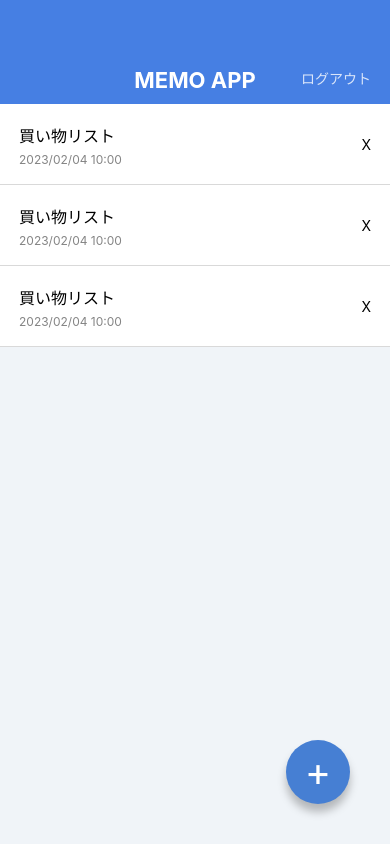
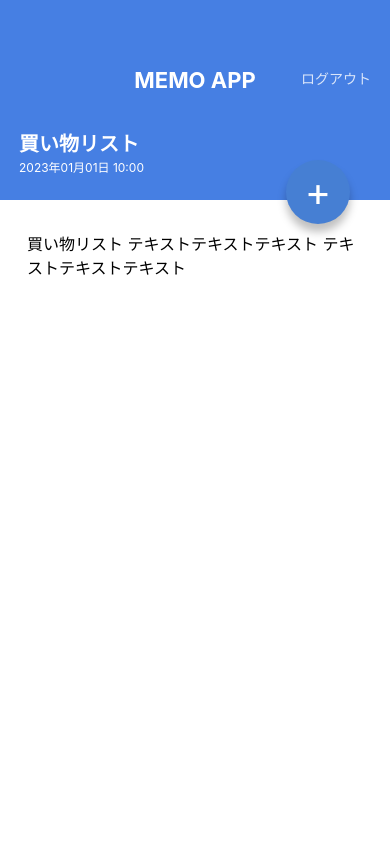
Before and after one commit to horii203/react_app, a React Native app in the folder react_app/: screen / in a window 390 px wide. Built offline with nearby package versions, Linux system fonts and the light colour scheme.

Commit message:
メモ詳細画面追加

```diff
--- a/react_app/App.jsx
+++ b/react_app/App.jsx
@@ -1,50 +1,12 @@
 
 import React from 'react';
-import {View, StyleSheet} from 'react-native';
-
-import AppBar from './src/components/AppBar';
-import MemoList from './src/components/MemoList';
-import CircleButton from './src/components/CircleButton';
-
-// import {
-//   Colors,
-//   DebugInstructions,
-//   Header,
-//   LearnMoreLinks,
-//   ReloadInstructions,
-// } from 'react-native/Libraries/NewAppScreen';
-
-// type SectionProps = PropsWithChildren<{
-//   title: string;
-// }>;
-
-
+import MemoListScreen from './src/screens/MemoListScreen';
+import MemoDetailScreen from './src/screens/MemoDetailScreen';
 
 export default function App() {
-  // const isDarkMode = useColorScheme() === 'dark';
+  return (
 
-  // const backgroundStyle = {
-  //   backgroundColor: isDarkMode ? Colors.darker : Colors.lighter,
-  // };
-
-  return (
-    <View style={styles.sectionContainer}>
-
-        <AppBar />
-
-        <MemoList />
-
-        <CircleButton>+</CircleButton>
-
-    </View>
+    // メモリスト一覧
+    <MemoDetailScreen/>
   );
 }
-
-const styles = StyleSheet.create({
-  sectionContainer: {
-    flex: 1,
-    backgroundColor: '#f0f4f8',
-  },
-});
-
-// export default App;
--- a/react_app/src/components/CircleButton.jsx
+++ b/react_app/src/components/CircleButton.jsx
@@ -1,21 +1,28 @@
 import React from 'react';
 import {View, Text, StyleSheet} from 'react-native';
-import { string } from 'prop-types';
+import { string, shape } from 'prop-types';
 
 export default function CircleButton(props) {
-    const { children } = props;
+    const { children, style } = props;
     return (
-        <View style={styles.circleBottom}>
+        //メモ一覧画面とメモ詳細画面でボタンの位置が違うのでstyleを上書く
+        <View style={[styles.circleBottom, style]}>
             {/* ボタンの＋－をApp.jsxで切り替え */}
           <Text style={styles.circleBottomLabel}>{ children }</Text>
         </View>
     );
 };
 
-// CircleButton利用時にchildrenの値は必須
+
 CircleButton.propTypes = {
+    // CircleButton利用時にchildrenの値は必須
     children: string.isRequired,
+    styles: shape(),
 };
+
+CircleButton.defaultProps = {
+  styles: null
+}
 
 const styles = StyleSheet.create({
 
--- /dev/null
+++ b/react_app/src/screens/MemoDetailScreen.jsx
@@ -0,0 +1,59 @@
+import React from 'react';
+import {View, ScrollView, Text, StyleSheet} from 'react-native';
+
+import AppBar from '../components/AppBar';
+import CircleButton from '../components/CircleButton';
+
+// メモリスト一覧の画面
+export default function MemoDetailScreen() {
+    return (
+        <View style={styles.container}>
+            <AppBar />
+            <View style={styles.memoHeader}>
+                <Text style={styles.memoTitle}>買い物リスト</Text>
+                <Text style={styles.memoDate}>2023年01月01日 10:00</Text>
+            </View>
+            <ScrollView style={styles.memoBody}>
+                <Text style={styles.memoText}>
+                    買い物リスト
+                    テキストテキストテキスト
+                    テキストテキストテキスト
+                </Text>
+            </ScrollView>
+            <CircleButton style={{top: 160, bottom: 'auto'}}>+</CircleButton>
+        </View>
+    );
+};
+
+const styles = StyleSheet.create({
+    container: {
+        flex: 1,
+        backgroundColor: '#fff',
+    },
+    memoHeader: {
+        backgroundColor:'#467FE3',
+        heigh: 96,
+        justifyContent: 'center',
+        paddingVertical: 24,
+        paddingHorizontal: 19,
+    },
+    memoTitle: {
+        color: '#fff',
+        fontSize: 20,
+        lineHeight: 32,
+        fontWeight: 'bold'
+    },
+    memoDate: {
+        color: '#fff',
+        fontSize: 12,
+        lineHeight: 16,
+    },
+    memoBody: {
+        paddingVertical: 32,
+        paddingHorizontal: 27,
+    },
+    memoText: {
+        fontSize: 16,
+        lineHeight: 24,
+    }
+});
--- /dev/null
+++ b/react_app/src/screens/MemoListScreen.jsx
@@ -0,0 +1,23 @@
+import React from 'react';
+import {View, StyleSheet} from 'react-native';
+import AppBar from '../components/AppBar';
+import MemoList from '../components/MemoList';
+import CircleButton from '../components/CircleButton';
+
+// メモリスト一覧の画面
+export default function MemoListScreen() {
+    return (
+        <View style={styles.sectionContainer}>
+            <AppBar />
+            <MemoList />
+            <CircleButton>+</CircleButton>
+        </View>
+    );
+};
+
+const styles = StyleSheet.create({
+  sectionContainer: {
+    flex: 1,
+    backgroundColor: '#f0f4f8',
+  },
+});
```
